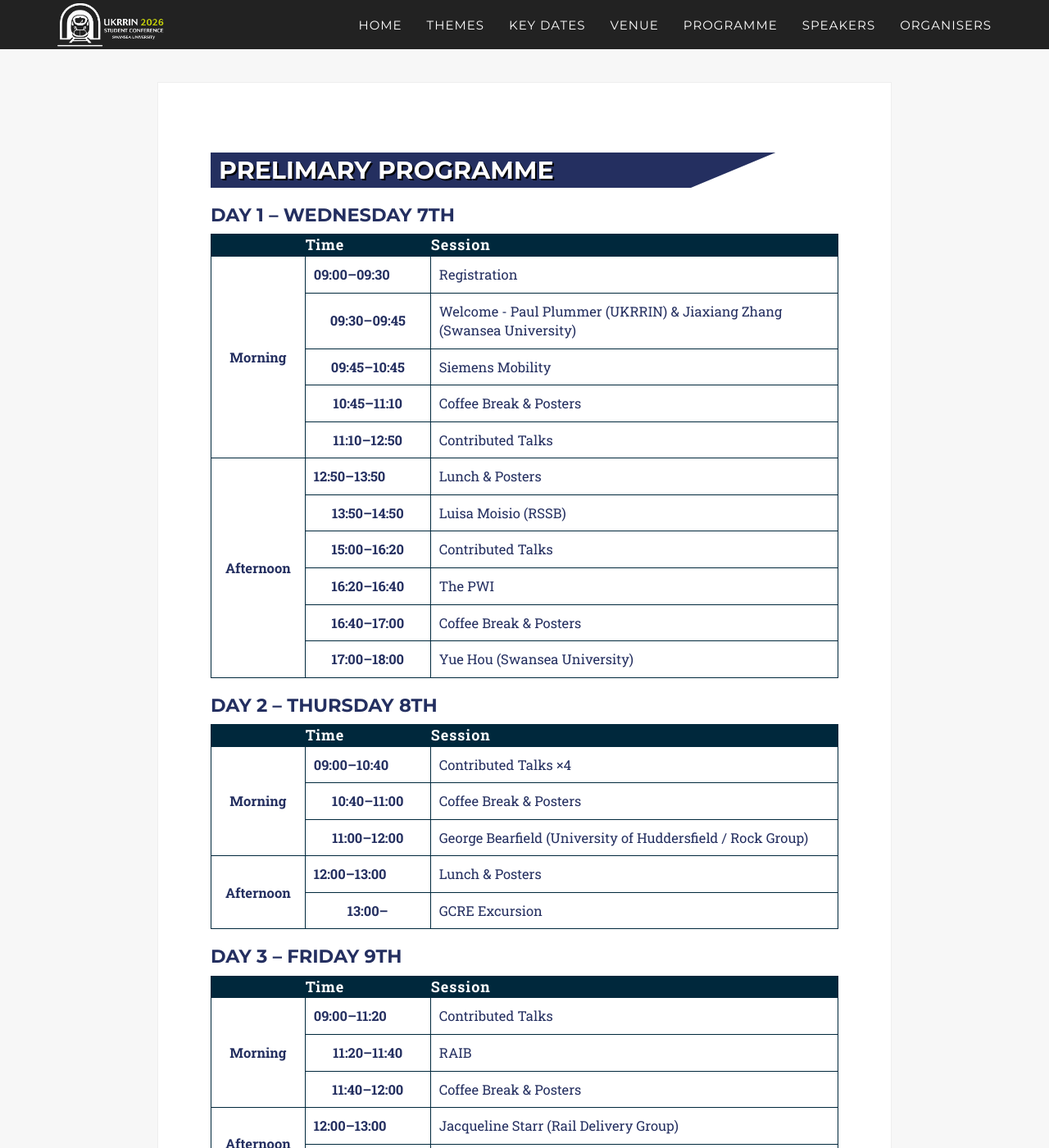
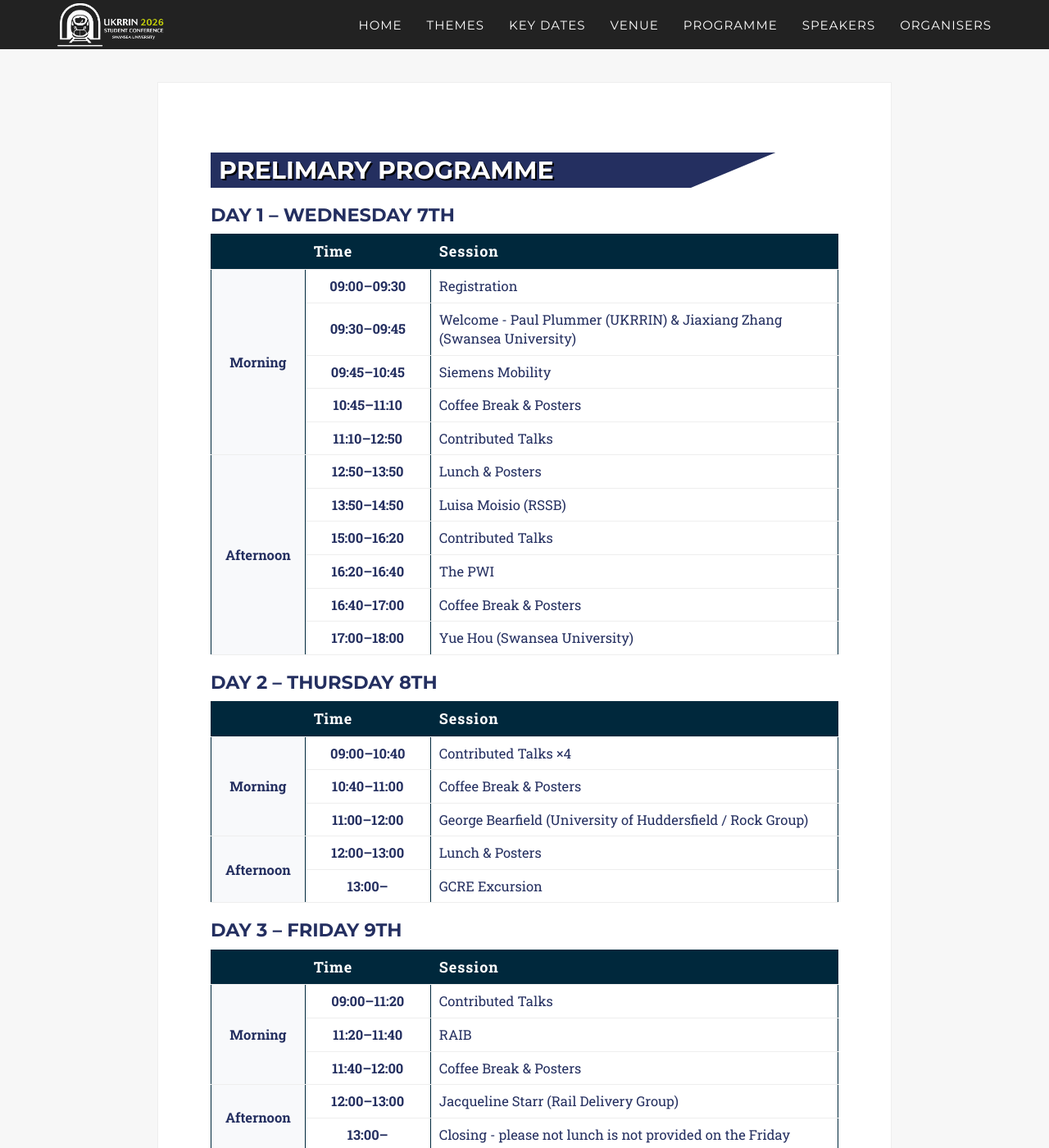
Before and after one commit to ukrrin2026swansea/ukrrin2026swansea.github.io, a Jekyll site: the page built from _2017_pages/programme.html, in a window 1280 px wide and 1400 px high. Shown: the whole window at 82% size. Built offline with Jekyll 4.4.1, drawn with Linux system fonts in a browser that asks for light colours; some web fonts are replaced; some of the changed text lies outside the part shown.

Commit message:
css for the schedule

```diff
--- a/_2017_pages/programme.html
+++ b/_2017_pages/programme.html
@@ -4,6 +4,34 @@
 title: Prelimary Programme
 published: true
 ---
+
+
+    <style>
+    table.agenda {
+    width: 100%;
+    border-collapse: collapse;
+    }
+
+    table.agenda th, table.agenda td {
+    padding: 8px 10px;
+    border-bottom: 1px solid #eee;
+    vertical-align: middle;
+    }
+
+    table.agenda td.time {
+    text-align: center !important;
+    white-space: nowrap;
+    }
+
+    table.agenda .block-col {
+    background: #f8f9fb;
+    text-align: center;
+    font-weight: 600;
+    width: 15%;
+    }
+    </style>
+
+
     <!--background color-->
     <script type="text/javascript">
     document.write(
--- a/_data/twenty_17/programme_3.yml
+++ b/_data/twenty_17/programme_3.yml
@@ -19,4 +19,4 @@
 
 - block: Afternoon
   time: "13:00–"
-  title: "Closing (lunch not provided)"
+  title: "Closing - please not lunch is not provided on the Friday"
```
